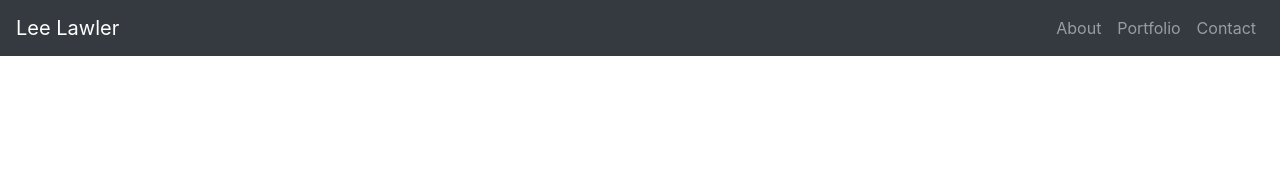
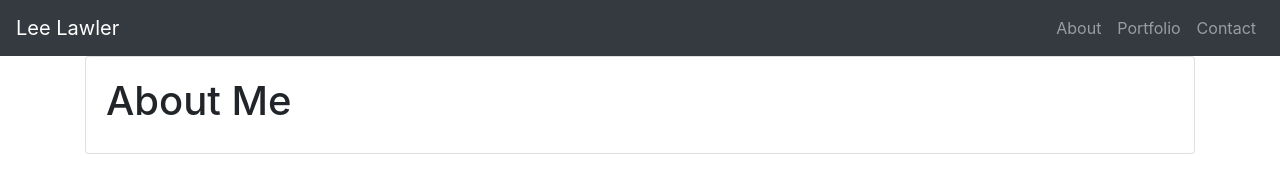
Before and after one commit to Lee4n/Bootstrap-Portfolio, a plain HTML site: page index.html in a window 1280 px wide. Drawn offline with nearby package versions, Linux system fonts and the light colour scheme.

Commit message:
begin content/add card within container

```diff
--- a/index.html
+++ b/index.html
@@ -14,6 +14,7 @@
 <body>
 
     <!-- Navbar -->
+
     <nav class="navbar navbar-expand-sm bg-dark navbar-dark">
 
         <a class="navbar-brand" href="#">Lee Lawler</a>
@@ -31,6 +32,20 @@
             </li>
         </ul>
     </nav>
+
+    <!-- Content -->
+
+    <div class="container">
+        <div class="row">
+            <div class="col-md-12">
+                <div class="card">
+                    <div class="card-body">
+                        <h1>About Me</h1>
+                    </div>
+                </div>
+            </div>
+        </div>
+    </div>
 </body>
 
 </html>
```
